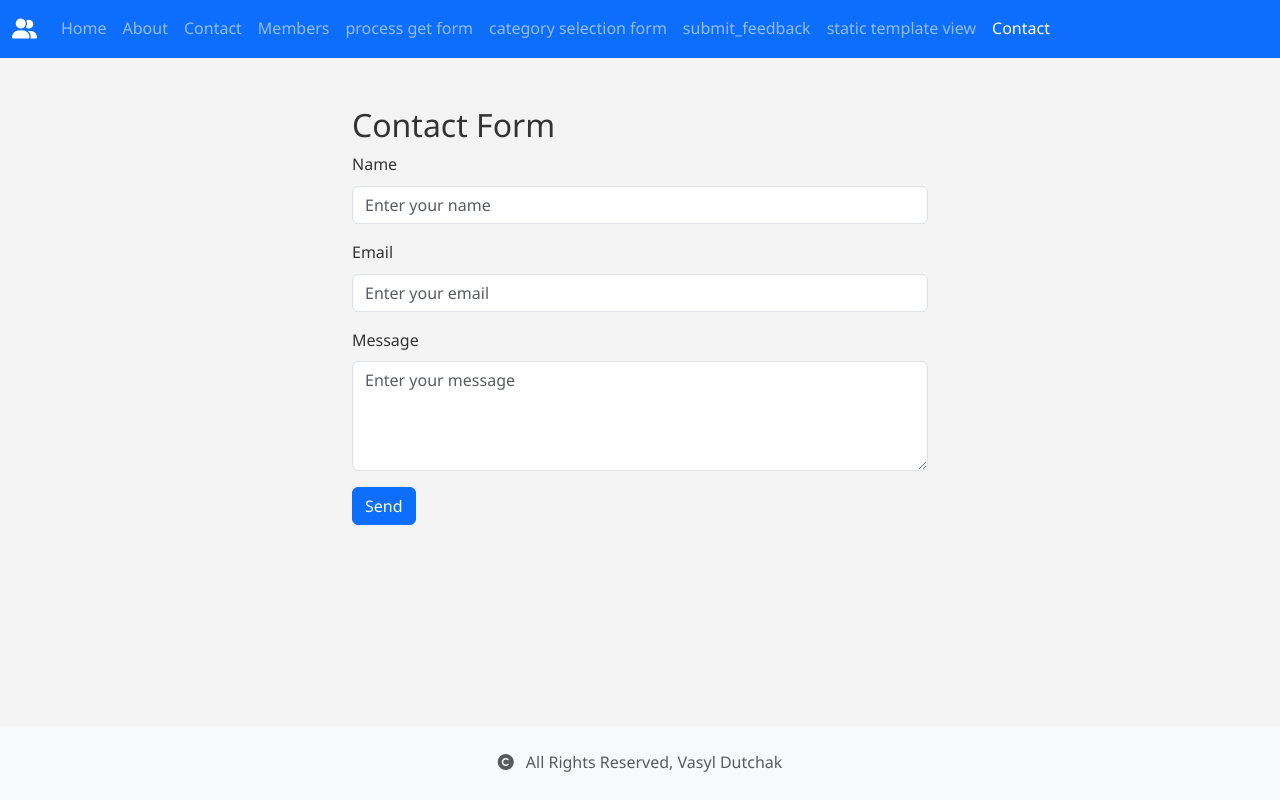
After one commit to vasyldutchak1993/django_web, a Django app: page /contact_form/ in a window 1280 px wide. The commit adds this page. Run offline with Django 5.2, Linux system fonts and the light colour scheme.

Commit message:
finished task 5

```diff
--- a/django_app/members/templates/components/nav.html
+++ b/django_app/members/templates/components/nav.html
@@ -40,6 +40,10 @@
                     <a class="nav-link {% if request.resolver_match.url_name == 'static_template_view' %}active{% endif %}"
                        href="{% url 'members:static_template_view' %}">static template view</a>
                 </li>
+                <li class="nav-item">
+                    <a class="nav-link {% if request.resolver_match.url_name == 'contact_form' %}active{% endif %}"
+                       href="{% url 'members:contact_form' %}">Contact</a>
+                </li>
             </ul>
         </div>
     </div>
--- /dev/null
+++ b/django_app/members/templates/task_class_view/contact.html
@@ -0,0 +1,35 @@
+{% extends 'base.html' %}
+{%block title%}Contact{%endblock%}
+{% block content %}
+<div class="container mt-5" style="max-width: 600px;">
+  <h2>Contact Form</h2>
+
+  {% if messages %}
+    {% for message in messages %}
+      <div class="alert alert-success" role="alert">
+        {{ message }}
+      </div>
+    {% endfor %}
+  {% endif %}
+
+  <form method="post">
+    {% csrf_token %}
+    <div class="mb-3">
+      <label for="name" class="form-label">Name</label>
+      <input type="text" class="form-control" id="name" name="name" placeholder="Enter your name" required>
+    </div>
+
+    <div class="mb-3">
+      <label for="email" class="form-label">Email</label>
+      <input type="email" class="form-control" id="email" name="email" placeholder="Enter your email" required>
+    </div>
+
+    <div class="mb-3">
+      <label for="message" class="form-label">Message</label>
+      <textarea class="form-control" id="message" name="message" rows="4" placeholder="Enter your message" required></textarea>
+    </div>
+
+    <button type="submit" class="btn btn-primary">Send</button>
+  </form>
+</div>
+{% endblock %}
--- a/django_app/members/urls.py
+++ b/django_app/members/urls.py
@@ -1,18 +1,21 @@
 from django.urls import path
 from django.views.generic import TemplateView
 
-from .views import index, about, contact, members, member_detail, process_get_form_request, category_selection_form, submit_feedback
+from .views import index, about, contact, members, member_detail, process_get_form_request, category_selection_form, \
+    submit_feedback, ContactView
 
 app_name = 'members'
 
 urlpatterns = [
-    path('', index,name='index'),
-    path('about/', about,name='about'),
-    path('contact/', contact,name='contact'),
-    path('members/', members,name='members'),
-    path('members/<int:id>', member_detail,name='detail'),
-    path('process_get_form/',process_get_form_request,name='process_get_form'),
-    path('category_selection_form/',category_selection_form,name='category_selection_form'),
-    path('submit_feedback/',submit_feedback,name='submit_feedback'),
-    path('static_template_view/',TemplateView.as_view(template_name='task_class_view/static_template_view.html'),name='static_template_view'),
+    path('', index, name='index'),
+    path('about/', about, name='about'),
+    path('contact/', contact, name='contact'),
+    path('members/', members, name='members'),
+    path('members/<int:id>', member_detail, name='detail'),
+    path('process_get_form/', process_get_form_request, name='process_get_form'),
+    path('category_selection_form/', category_selection_form, name='category_selection_form'),
+    path('submit_feedback/', submit_feedback, name='submit_feedback'),
+    path('static_template_view/', TemplateView.as_view(template_name='task_class_view/static_template_view.html'),
+         name='static_template_view'),
+    path('contact_form/', ContactView.as_view(), name='contact_form'),
 ]
--- a/django_app/members/views.py
+++ b/django_app/members/views.py
@@ -1,5 +1,6 @@
 from django.shortcuts import render, get_object_or_404, redirect
 from django.contrib import messages
+from django.views import View
 
 from .models import Member
 
@@ -50,3 +51,20 @@ def submit_feedback(request):
         return redirect('members:submit_feedback')
     elif request.method == 'GET':
         return render(request, 'task_class_view/submit_feedback.html')
+
+class ContactView(View):
+    template_name = 'task_class_view/contact.html'
+
+    def get(self, request):
+        return render(request, self.template_name)
+
+    def post(self, request):
+        name = request.POST.get('name')
+        email = request.POST.get('email')
+        message = request.POST.get('message')
+
+        print(f"Name: {name}, Email: {email}, Message: {message}")
+
+        messages.success(request, f"Hello, {name}, your message was send ,{message}")
+
+        return render(request, self.template_name)
```
